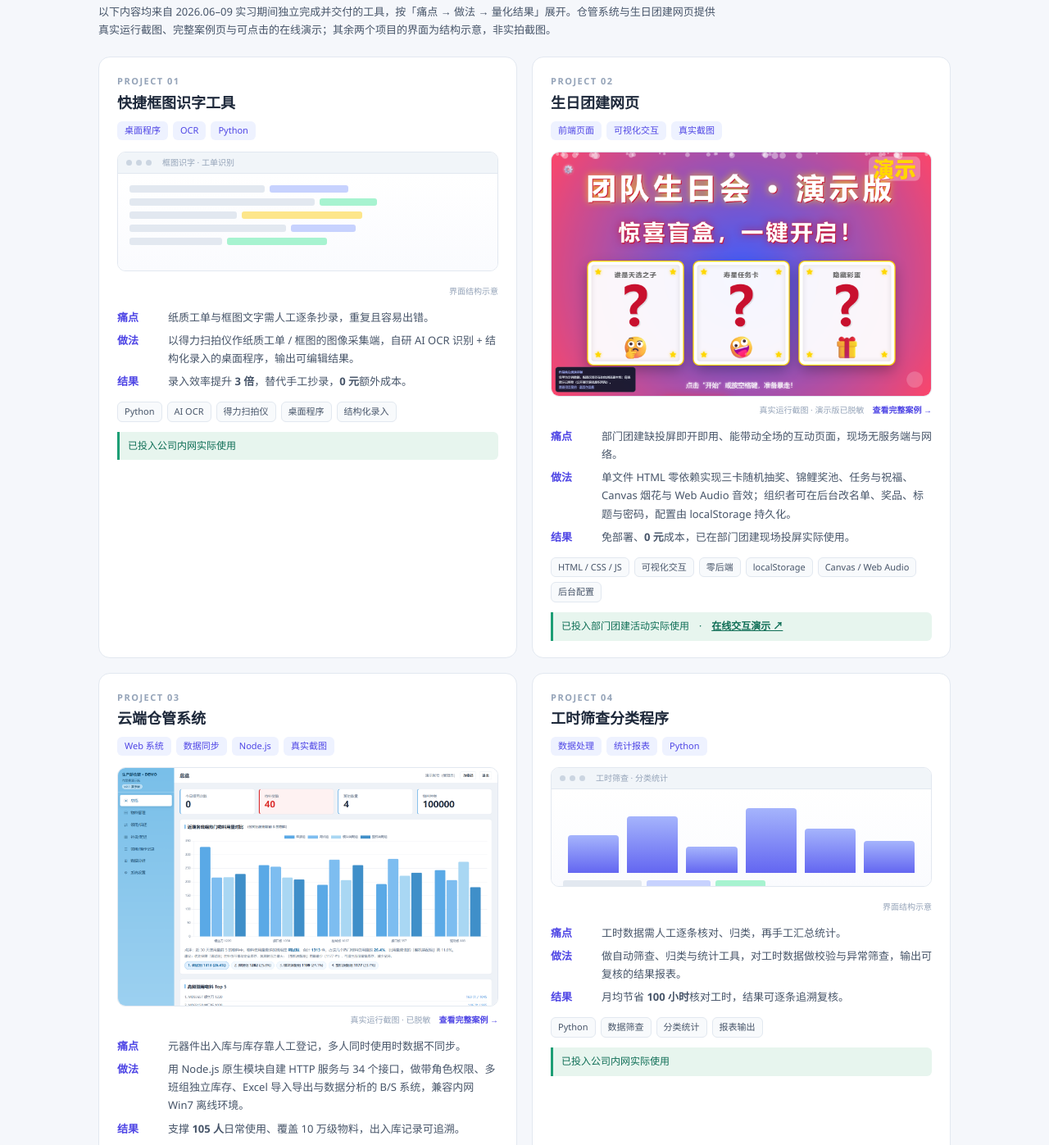
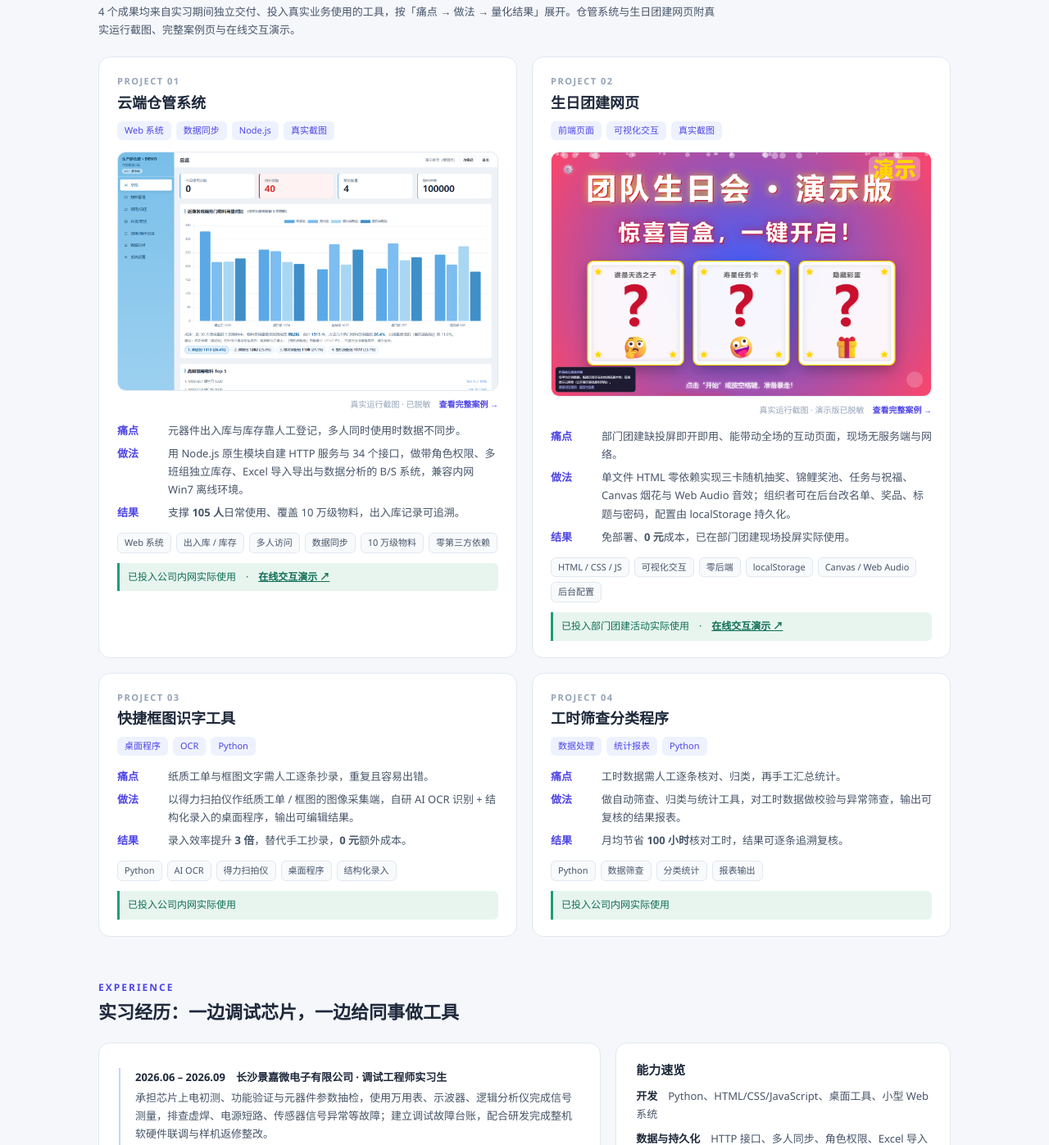
Before and after one commit to yhd-001/YHD-001.github.io, a plain HTML site: page index.html in a window 1280 px wide. Shown: the part 1116-2513 px from the top of the page at 82% size. Drawn offline with Linux system fonts and the light colour scheme.

Commit message:
Add files via upload

```diff
--- a/index.html
+++ b/index.html
@@ -3,7 +3,7 @@
 <head>
 <meta charset="utf-8">
 <meta name="viewport" content="width=device-width, initial-scale=1">
-<title>严赫东 · 作品集 ｜ AI 应用开发 / 企业信息化</title>
+<title>严赫东 · 作品集 ｜ AI 应用开发 / 解决方案</title>
 <meta name="description" content="严赫东，2027 届电子信息工程本科。4 个从 0 到 1 上线并投入真实业务使用的工具：仓管系统 105 人日常使用、OCR 录入效率提升 3 倍、工时核对月均节省 100 小时。">
 <style>
 :root{
@@ -53,26 +53,8 @@ section{padding:44px 0 8px}
 .proj-top h3{font-size:18px;margin:4px 0 8px}
 .proj-top .kind{display:inline-block;font-size:11px;color:var(--primary);background:var(--primary-soft);border-radius:6px;padding:2px 9px;margin-right:6px}
 .shot{margin:0 22px 16px;border:1px solid var(--line);border-radius:10px;background:#fff;overflow:hidden}
-.shot-bar{height:26px;background:#f1f5f9;border-bottom:1px solid var(--line);display:flex;align-items:center;gap:5px;padding:0 10px}
-.shot-bar i{width:7px;height:7px;border-radius:50%;background:#cbd5e1;display:block}
-.shot-bar span{font-size:10px;color:var(--ink3);margin-left:8px}
 .shot img{width:100%;display:block}
-.shot-body{padding:14px;height:118px;background:linear-gradient(0deg,#fafbfe,#fff)}
 .cap{font-size:10px;color:var(--ink3);text-align:right;padding:0 22px 12px}
-.rows{display:flex;gap:6px;align-items:center;margin-bottom:7px}
-.rows .g{height:9px;border-radius:3px;background:#e2e8f0}
-.rows .g.hi{background:#c7d2fe}
-.rows .g.gr{background:#a7f3d0}
-.rows .g.am{background:#fde68a}
-.mini-tbl{width:100%;border-collapse:collapse;font-size:10px;color:var(--ink2)}
-.mini-tbl td,.mini-tbl th{border:1px solid #e8edf5;padding:4px 6px;text-align:left}
-.mini-tbl th{background:#eef2ff;color:var(--primary)}
-.chart{display:flex;align-items:flex-end;gap:10px;height:88px;padding:0 6px}
-.chart i{flex:1;background:linear-gradient(180deg,#a5b4fc,#6366f1);border-radius:4px 4px 0 0;display:block}
-.card-tiles{display:grid;grid-template-columns:repeat(3,1fr);gap:8px}
-.card-tiles div{height:42px;border-radius:8px;background:#e0e7ff}
-.card-tiles div:nth-child(2){background:#fce7f3}
-.card-tiles div:nth-child(3){background:#d1fae5}
 .proj-body{padding:0 22px 20px;flex:1}
 .proj-body dl{display:grid;grid-template-columns:52px 1fr;gap:6px 10px;font-size:13px;margin-bottom:14px}
 .proj-body dt{color:var(--primary);font-weight:700}
@@ -104,12 +86,12 @@ section{padding:44px 0 8px}
 
 <header class="hero">
   <div class="wrap inner">
-    <span class="badge">2027 届 · 本科 · AI 应用开发 / 企业信息化 · 期望城市不限</span>
+    <span class="badge">2027 届 · 本科 · AI 应用开发 / 解决方案 · 期望城市不限</span>
     <h1>严赫东</h1>
     <div class="role">把业务痛点做成上线可用的工具</div>
     <div class="meta">
       <span>湖南工商大学 · 电子信息工程 · 本科</span>
-      <span>GPA 3.31 / 4.0（专业前 30%）</span>
+      <span>专业前 30%</span>
       <span>期望城市：不限（可接受全国调配）</span>
       <span>16670717568</span>
       <span>1576754632@qq.com</span>
@@ -167,36 +149,28 @@ section{padding:44px 0 8px}
   <div class="sec-head">
     <div class="kicker">Projects</div>
     <h2>4 个从 0 到 1 上线、投入真实业务使用的成果</h2>
-    <p>以下内容均来自 2026.06–09 实习期间独立完成并交付的工具，按「痛点 → 做法 → 量化结果」展开。仓管系统与生日团建网页提供真实运行截图、完整案例页与可点击的在线演示；其余两个项目的界面为结构示意，非实拍截图。</p>
+    <p>4 个成果均来自实习期间独立交付、投入真实业务使用的工具，按「痛点 → 做法 → 量化结果」展开。仓管系统与生日团建网页附真实运行截图、完整案例页与在线交互演示。</p>
   </div>
   <div class="grid">
 
-    <article class="proj">
+        <article class="proj">
       <div class="proj-top">
         <div class="idx">PROJECT 01</div>
-        <h3>快捷框图识字工具</h3>
-        <span class="kind">桌面程序</span><span class="kind">OCR</span><span class="kind">Python</span>
+        <h3>云端仓管系统</h3>
+        <span class="kind">Web 系统</span><span class="kind">数据同步</span><span class="kind">Node.js</span><span class="kind">真实截图</span>
       </div>
-      <!-- 其余项目如需换成实拍截图，把下面 .shot 整块替换为 img 标签即可 -->
-      <div class="shot">
-        <div class="shot-bar"><i></i><i></i><i></i><span>框图识字 · 工单识别</span></div>
-        <div class="shot-body">
-          <div class="rows"><div class="g" style="width:38%"></div><div class="g hi" style="width:22%"></div></div>
-          <div class="rows"><div class="g" style="width:52%"></div><div class="g gr" style="width:16%"></div></div>
-          <div class="rows"><div class="g" style="width:30%"></div><div class="g am" style="width:34%"></div></div>
-          <div class="rows"><div class="g" style="width:44%"></div><div class="g hi" style="width:18%"></div></div>
-          <div class="rows"><div class="g" style="width:26%"></div><div class="g gr" style="width:28%"></div></div>
-        </div>
+      <div class="shot" style="margin:0 22px 0;border-radius:10px">
+        <a href="wms.html"><img src="wms-01.png" alt="仓管系统总览仪表盘真实截图" style="width:100%;display:block"></a>
       </div>
-      <div class="cap">界面结构示意</div>
+      <div class="cap" style="padding-top:8px">真实运行截图 · 已脱敏　<a href="wms.html" style="color:var(--primary);font-weight:700">查看完整案例 →</a></div>
       <div class="proj-body">
         <dl>
-          <dt>痛点</dt><dd>纸质工单与框图文字需人工逐条抄录，重复且容易出错。</dd>
-          <dt>做法</dt><dd>以得力扫拍仪作纸质工单 / 框图的图像采集端，自研 AI OCR 识别 + 结构化录入的桌面程序，输出可编辑结果。</dd>
-          <dt>结果</dt><dd>录入效率提升 <b>3 倍</b>，替代手工抄录，<b>0 元</b>额外成本。</dd>
+          <dt>痛点</dt><dd>元器件出入库与库存靠人工登记，多人同时使用时数据不同步。</dd>
+          <dt>做法</dt><dd>用 Node.js 原生模块自建 HTTP 服务与 34 个接口，做带角色权限、多班组独立库存、Excel 导入导出与数据分析的 B/S 系统，兼容内网 Win7 离线环境。</dd>
+          <dt>结果</dt><dd>支撑 <b>105 人</b>日常使用、覆盖 10 万级物料，出入库记录可追溯。</dd>
         </dl>
-        <div class="tags"><span class="tag">Python</span><span class="tag">AI OCR</span><span class="tag">得力扫拍仪</span><span class="tag">桌面程序</span><span class="tag">结构化录入</span></div>
-        <div class="landed">已投入公司内网实际使用</div>
+        <div class="tags"><span class="tag">Web 系统</span><span class="tag">出入库 / 库存</span><span class="tag">多人访问</span><span class="tag">数据同步</span><span class="tag">10 万级物料</span><span class="tag">零第三方依赖</span></div>
+        <div class="landed">已投入公司内网实际使用　·　<a href="wms-demo.html" style="color:#0f6e56;font-weight:700;text-decoration:underline">在线交互演示 ↗</a></div>
       </div>
     </article>
 
@@ -224,21 +198,17 @@ section{padding:44px 0 8px}
     <article class="proj">
       <div class="proj-top">
         <div class="idx">PROJECT 03</div>
-        <h3>云端仓管系统</h3>
-        <span class="kind">Web 系统</span><span class="kind">数据同步</span><span class="kind">Node.js</span><span class="kind">真实截图</span>
+        <h3>快捷框图识字工具</h3>
+        <span class="kind">桌面程序</span><span class="kind">OCR</span><span class="kind">Python</span>
       </div>
-      <div class="shot" style="margin:0 22px 0;border-radius:10px">
-        <a href="wms.html"><img src="wms-01.png" alt="仓管系统总览仪表盘真实截图" style="width:100%;display:block"></a>
-      </div>
-      <div class="cap" style="padding-top:8px">真实运行截图 · 已脱敏　<a href="wms.html" style="color:var(--primary);font-weight:700">查看完整案例 →</a></div>
-      <div class="proj-body">
+            <div class="proj-body">
         <dl>
-          <dt>痛点</dt><dd>元器件出入库与库存靠人工登记，多人同时使用时数据不同步。</dd>
-          <dt>做法</dt><dd>用 Node.js 原生模块自建 HTTP 服务与 34 个接口，做带角色权限、多班组独立库存、Excel 导入导出与数据分析的 B/S 系统，兼容内网 Win7 离线环境。</dd>
-          <dt>结果</dt><dd>支撑 <b>105 人</b>日常使用、覆盖 10 万级物料，出入库记录可追溯。</dd>
+          <dt>痛点</dt><dd>纸质工单与框图文字需人工逐条抄录，重复且容易出错。</dd>
+          <dt>做法</dt><dd>以得力扫拍仪作纸质工单 / 框图的图像采集端，自研 AI OCR 识别 + 结构化录入的桌面程序，输出可编辑结果。</dd>
+          <dt>结果</dt><dd>录入效率提升 <b>3 倍</b>，替代手工抄录，<b>0 元</b>额外成本。</dd>
         </dl>
-        <div class="tags"><span class="tag">Web 系统</span><span class="tag">出入库 / 库存</span><span class="tag">多人访问</span><span class="tag">数据同步</span><span class="tag">10 万级物料</span><span class="tag">零第三方依赖</span></div>
-        <div class="landed">已投入公司内网实际使用　·　<a href="wms-demo.html" style="color:#0f6e56;font-weight:700;text-decoration:underline">在线交互演示 ↗</a></div>
+        <div class="tags"><span class="tag">Python</span><span class="tag">AI OCR</span><span class="tag">得力扫拍仪</span><span class="tag">桌面程序</span><span class="tag">结构化录入</span></div>
+        <div class="landed">已投入公司内网实际使用</div>
       </div>
     </article>
 
@@ -248,15 +218,7 @@ section{padding:44px 0 8px}
         <h3>工时筛查分类程序</h3>
         <span class="kind">数据处理</span><span class="kind">统计报表</span><span class="kind">Python</span>
       </div>
-      <div class="shot">
-        <div class="shot-bar"><i></i><i></i><i></i><span>工时筛查 · 分类统计</span></div>
-        <div class="shot-body">
-          <div class="chart"><i style="height:52%"></i><i style="height:78%"></i><i style="height:36%"></i><i style="height:90%"></i><i style="height:62%"></i><i style="height:44%"></i></div>
-          <div class="rows" style="margin-top:9px"><div class="g" style="width:22%"></div><div class="g hi" style="width:18%"></div><div class="g gr" style="width:14%"></div></div>
-        </div>
-      </div>
-      <div class="cap">界面结构示意</div>
-      <div class="proj-body">
+            <div class="proj-body">
         <dl>
           <dt>痛点</dt><dd>工时数据需人工逐条核对、归类，再手工汇总统计。</dd>
           <dt>做法</dt><dd>做自动筛查、归类与统计工具，对工时数据做校验与异常筛查，输出可复核的结果报表。</dd>
@@ -266,6 +228,8 @@ section{padding:44px 0 8px}
         <div class="landed">已投入公司内网实际使用</div>
       </div>
     </article>
+
+
 
   </div>
 </section>
@@ -300,9 +264,9 @@ section{padding:44px 0 8px}
 
 <div class="contact" id="contact">
   <h2>想看更多细节？直接联系我</h2>
-  <p>仓管系统可在本站直接在线体验；其余工具的界面演示、实现思路与代码说明可在面试或邮件中提供。求职方向：AI 应用开发 / 企业信息化 / 测试开发，期望城市不限（可接受全国调配）。简历 PDF 可在本页顶部直接下载。</p>
+  <p>仓管系统可在本站直接在线体验；其余工具的界面演示、实现思路与代码说明可在面试或邮件中提供。求职方向：AI 应用开发 / 解决方案 / 测试开发，期望城市不限（可接受全国调配）。简历 PDF 可在本页顶部直接下载。</p>
   <div class="actions">
-    <a class="btn" href="mailto:1576754632@qq.com?subject=校招-AI应用开发-企业信息化-严赫东">发邮件</a>
+    <a class="btn" href="mailto:1576754632@qq.com?subject=校招-AI应用开发-解决方案-严赫东">发邮件</a>
     <a class="btn ghost" href="严赫东-简历.pdf" download>下载简历 PDF</a>
   </div>
 </div>
```
